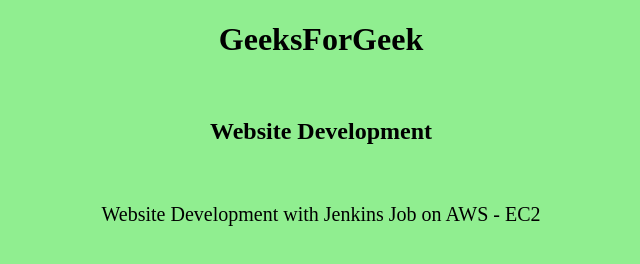
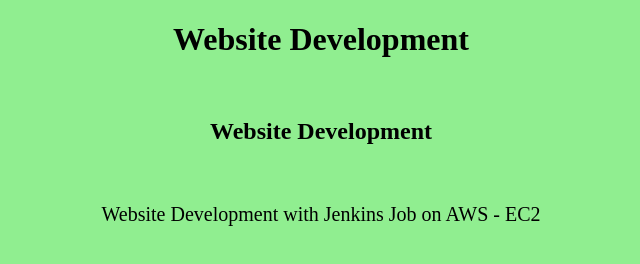
Before and after one commit to manukrishna333/website-development, a plain HTML site: page index.html in a window 1280 px wide. Shown: the whole page, without its empty margins (319-959 px from the left). Drawn offline with Linux system fonts and the light colour scheme.

Commit message:
Update index.html

```diff
--- a/index.html
+++ b/index.html
@@ -22,11 +22,11 @@ p{
     font-size: 20px;
 }
     </style>
-    <title>geeksforgeeks</title>
+    <title>Website Development</title>
 </head>
 
 <body>
-    <h1>GeeksForGeek</h1>
+    <h1>Website Development</h1>
     <br>
    <h2> Website Development </h2>
    <br>
```
